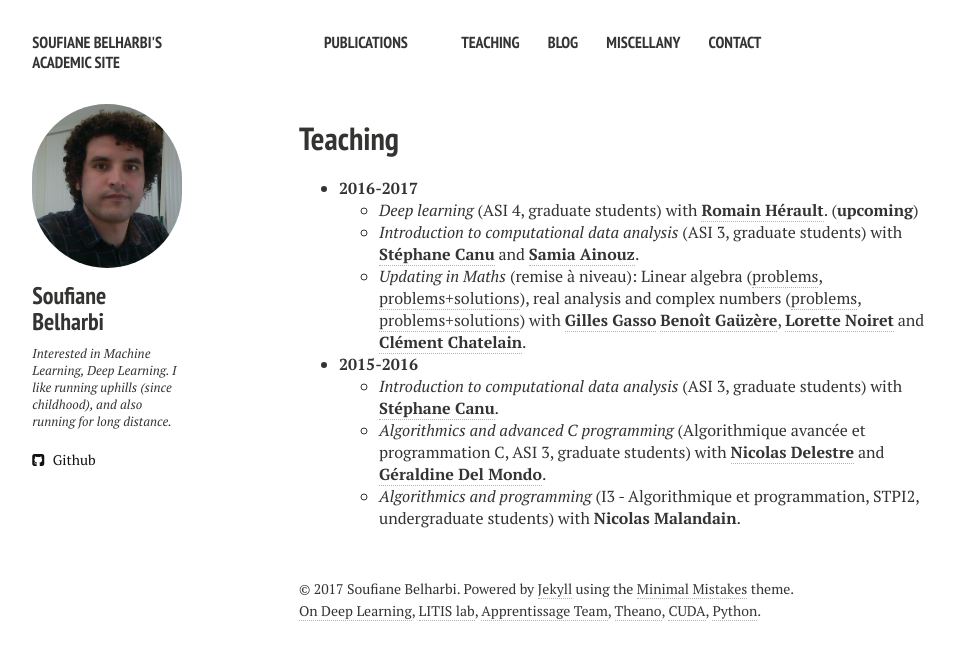
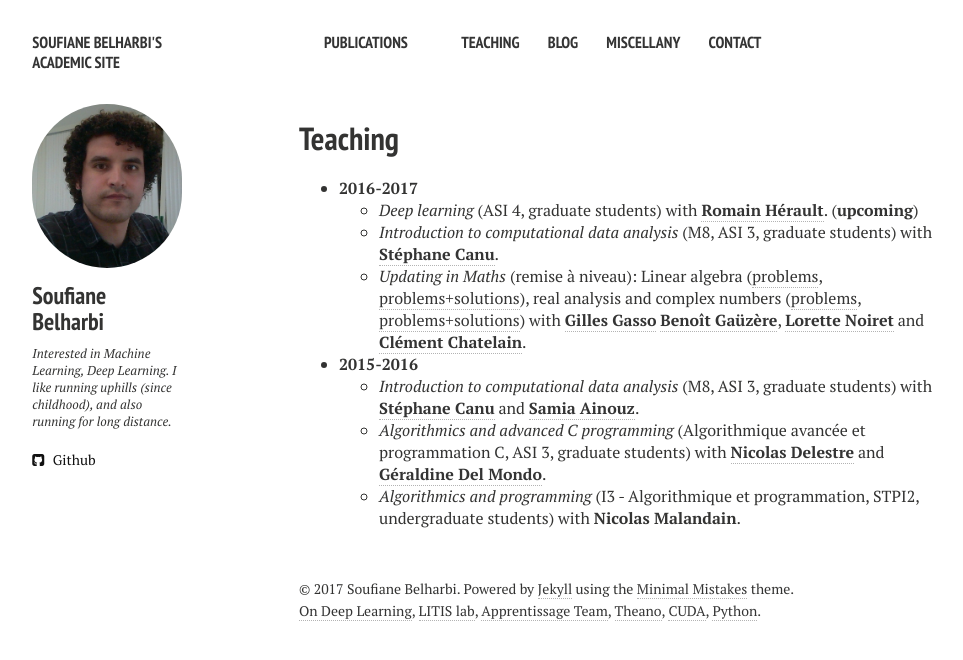
Before and after one commit to sbelharbi/sbelharbi.github.io, a Jekyll site: the page built from teaching.md, in a window 1280 px wide. Shown: the top 660 px of the page, without its empty margins (21-984 px from the left). Built offline with Jekyll 4.4.1, drawn with Linux system fonts in a browser that asks for light colours; nearby versions of some CDN libraries.

Commit message:
add GD and SA. (3)

```diff
--- a/teaching.md
+++ b/teaching.md
@@ -8,9 +8,8 @@ comments: false
 * **2016-2017**
   * *Deep learning* (ASI 4, graduate students) with
   [**Romain Hérault**](https://asi.insa-rouen.fr/enseignants/~rherault/pelican/). (**upcoming**)
-  * *Introduction to computational data analysis* (ASI 3, graduate students)
-    with [**Stéphane Canu**](http://asi.insa-rouen.fr/enseignants/~scanu/) and
-	[**Samia Ainouz**](http://pagesperso.litislab.fr/sainouz/).
+  * *Introduction to computational data analysis* (M8, ASI 3, graduate students)
+    with [**Stéphane Canu**](http://asi.insa-rouen.fr/enseignants/~scanu/).
   * *Updating in Maths* (remise à niveau): Linear algebra ([problems](/otherdocs/teaching2016-2017/anum.pdf),
   [problems+solutions](/otherdocs/teaching2016-2017/anum-sol.pdf)),
   real analysis and complex numbers
@@ -21,8 +20,9 @@ comments: false
 	[**Lorette Noiret**](http://lmi.insa-rouen.fr/membres/12-membres/collaborateurs-externes-associes/71-noiret.html) and
 	[**Clément Chatelain**](http://pagesperso.litislab.fr/cchatelain/).
 * **2015-2016**
-  * *Introduction to computational data analysis* (ASI 3, graduate students)
-    with [**Stéphane Canu**](http://asi.insa-rouen.fr/enseignants/~scanu/).
+  * *Introduction to computational data analysis* (M8, ASI 3, graduate students)
+    with [**Stéphane Canu**](http://asi.insa-rouen.fr/enseignants/~scanu/)  and
+	[**Samia Ainouz**](http://pagesperso.litislab.fr/sainouz/).
   * *Algorithmics and advanced C programming* (Algorithmique avancée et
   programmation C, ASI 3, graduate students) with
   [**Nicolas Delestre**](http://asi.insa-rouen.fr/enseignants/~delestre/) and
```
